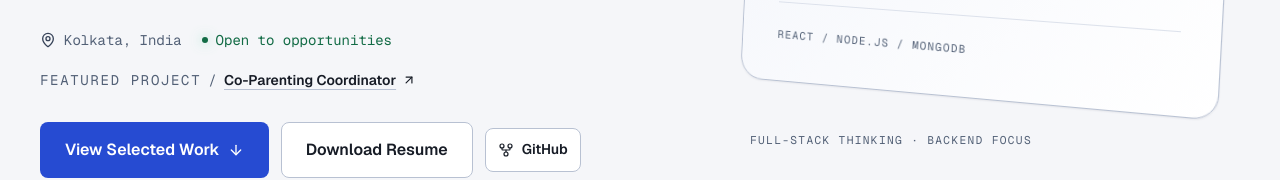
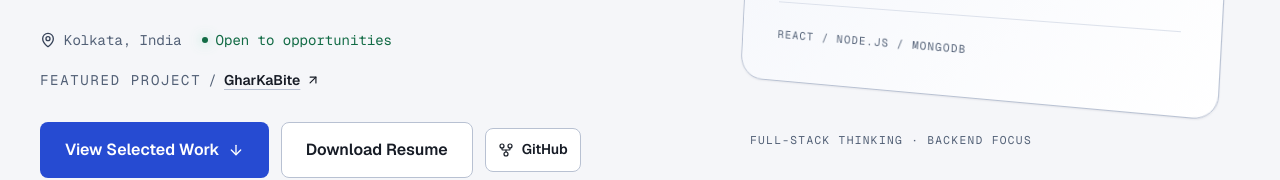
Before and after one commit to pauldhrupad/Portfolio, a Next.js app: page / in a window 1280 px wide. Shown: the part 534-714 px from the top of the page. Built offline with nearby package versions, Linux system fonts and the light colour scheme; no server answers.

Commit message:
Replace selected projects with verified three-project lineup

```diff
--- a/src/app/sitemap.ts
+++ b/src/app/sitemap.ts
@@ -1,10 +1,11 @@
 import type { MetadataRoute } from "next";
 import { projects } from "@/data/projects";
 import { siteConfig } from "@/data/site";
+import { hasPublishedCaseStudy } from "@/lib/projects";
 
 export default function sitemap(): MetadataRoute.Sitemap {
   const projectPages = projects
-    .filter((project) => project.caseStudy)
+    .filter(hasPublishedCaseStudy)
     .map((project) => ({
       url: `${siteConfig.url}/projects/${project.slug}`,
       changeFrequency: "monthly" as const,
--- a/src/components/project/ProjectBrowserPreview.tsx
+++ b/src/components/project/ProjectBrowserPreview.tsx
@@ -22,7 +22,7 @@ export function ProjectBrowserPreview({ project }: ProjectBrowserPreviewProps) {
           <span className="size-2.5 rounded-full bg-[#66d9a8]/75" />
         </div>
         <div className="mx-auto max-w-[70%] truncate rounded-full border border-border bg-background/70 px-4 py-1 font-mono text-[0.68rem] text-text-muted sm:text-xs">
-          {domain}
+          Illustrative preview · {domain}
         </div>
       </div>
 
--- a/src/components/project/ProjectCaseStudy.tsx
+++ b/src/components/project/ProjectCaseStudy.tsx
@@ -5,14 +5,14 @@ import { SectionReveal } from "@/components/motion/Reveal";
 import { Badge } from "@/components/ui/Badge";
 import { ButtonLink } from "@/components/ui/Button";
 import { TechBadge } from "@/components/ui/TechBadge";
-import type { Project } from "@/types/portfolio";
+import type { CoordinationCaseStudy, Project } from "@/types/portfolio";
 import { ArchitectureDiagram } from "./ArchitectureDiagram";
 import { CaseStudySection } from "./CaseStudySection";
 import { ProjectBrowserPreview } from "./ProjectBrowserPreview";
 import { WorkflowDiagram } from "./WorkflowDiagram";
 
 type ProjectCaseStudyProps = {
-  project: Project & { caseStudy: NonNullable<Project["caseStudy"]> };
+  project: Project & { caseStudy: CoordinationCaseStudy };
 };
 
 export function ProjectCaseStudy({ project }: ProjectCaseStudyProps) {
--- a/src/components/project/ProjectGallery.tsx
+++ b/src/components/project/ProjectGallery.tsx
@@ -7,6 +7,7 @@ import { useTheme } from "@/components/layout/ThemeProvider";
 import { ButtonLink } from "@/components/ui/Button";
 import { TechBadge } from "@/components/ui/TechBadge";
 import type { Project } from "@/types/portfolio";
+import { hasPublishedCaseStudy } from "@/lib/projects";
 
 const GalleryCanvas = dynamic(() => import("@/components/three/GalleryCanvas"), { ssr: false });
 
@@ -55,6 +56,7 @@ export function ProjectGallery({ projects }: { projects: Project[] }) {
       </div>
       <button type="button" aria-label="Next project" onClick={() => move(1)}><ArrowRight size={18} /></button>
     </div>
+    <p className="mt-3 text-center font-mono text-xs text-text-muted">Illustrative preview · {project.previewTitle}</p>
     <div className="gallery-info glass-panel" aria-live="polite" aria-atomic="true">
       <div>
         <p className="font-mono text-xs uppercase tracking-widest text-accent-primary-soft">{project.category}{project.status ? ` / ${project.status.replace("-", " ")}` : ""}</p>
@@ -64,7 +66,7 @@ export function ProjectGallery({ projects }: { projects: Project[] }) {
       <div className="flex flex-col justify-between gap-6">
         <div className="flex flex-wrap gap-2">{(project.homepageTechnologies ?? project.technologies).map((technology) => <TechBadge key={technology}>{technology}</TechBadge>)}</div>
         <div className="flex flex-wrap gap-3">
-          {project.caseStudy && <ButtonLink href={`/projects/${project.slug}`}>View Case Study <ArrowRight size={16} aria-hidden="true" /></ButtonLink>}
+          {hasPublishedCaseStudy(project) && <ButtonLink href={`/projects/${project.slug}`}>View Case Study <ArrowRight size={16} aria-hidden="true" /></ButtonLink>}
           {project.demo && <ButtonLink href={project.demo} target="_blank" variant="secondary">Live Demo <ArrowUpRight size={16} aria-hidden="true" /></ButtonLink>}
           {project.github && <ButtonLink href={project.github} target="_blank" variant="secondary">GitHub <ArrowUpRight size={16} aria-hidden="true" /></ButtonLink>}
         </div>
--- a/src/components/sections/Hero.tsx
+++ b/src/components/sections/Hero.tsx
@@ -5,10 +5,9 @@ import { ButtonLink } from "@/components/ui/Button";
 import { SocialLink } from "@/components/ui/SocialLink";
 import { profile } from "@/data/profile";
 import { projects } from "@/data/projects";
+import { hasPublishedCaseStudy } from "@/lib/projects";
 
-const featuredProject = projects.find(
-  (project) => project.featured && project.caseStudy,
-);
+const featuredProject = projects.find((project) => project.featured);
 
 export function Hero() {
   return (
@@ -77,7 +76,11 @@ export function Hero() {
                   <span aria-hidden="true">/</span>
                   <a
                     className="inline-flex items-center gap-1.5 font-semibold text-text-primary underline decoration-border-strong underline-offset-4 transition-colors duration-[var(--duration-fast)] hover:text-accent-primary focus-visible:rounded-sm focus-visible:outline-2 focus-visible:outline-offset-4 focus-visible:outline-accent-primary"
-                    href={`/projects/${featuredProject.slug}`}
+                    href={
+                      hasPublishedCaseStudy(featuredProject)
+                        ? `/projects/${featuredProject.slug}`
+                        : featuredProject.demo ?? featuredProject.github
+                    }
                   >
                     {featuredProject.title}
                     <ArrowUpRight aria-hidden="true" className="size-3.5" />
--- a/src/data/experience.ts
+++ b/src/data/experience.ts
@@ -16,10 +16,9 @@ export const experience = [
   {
     id: "smart-india-hackathon-2024",
     title: "Smart India Hackathon 2024",
-    project: "Farm-Market",
     type: "Hackathon / Innovation Experience",
     year: "2024",
-    highlights: ["Developed Farm-Market as an innovation prototype"],
+    highlights: ["Developed an innovation prototype"],
     visible: true,
   },
   {
--- a/src/data/projects.ts
+++ b/src/data/projects.ts
@@ -1,13 +1,52 @@
 import type { Project } from "@/types/portfolio";
 
-export const projects = [
+export const projects: Project[] = [
+  {
+    slug: "gharkabite",
+    title: "GharKaBite",
+    shortDescription:
+      "A food ordering platform for customizable thalis, cart and checkout, order tracking, and kitchen administration with manual UPI verification.",
+    longDescription:
+      "A Next.js application connecting a customer storefront to a kitchen admin dashboard. Customers customize thalis, manage a cart, and track orders stored in MongoDB. Auth.js handles sign-in, while the server validates menu availability, delivery, pricing, and order transitions. Online orders require manual UPI payment verification by an admin. Subscription management supports plan offerings, meal credits, and pause, resume, and cancellation workflows. Plan purchases use a separate preview flow that collects no money.",
+    category: "Full-Stack Food Ordering Platform",
+    technologies: [
+      "Next.js",
+      "React",
+      "JavaScript",
+      "Tailwind CSS",
+      "Auth.js",
+      "bcryptjs",
+      "MongoDB",
+      "Mongoose",
+      "Cloudinary",
+      "Geoapify",
+      "Leaflet",
+      "Vitest",
+    ],
+    homepageTechnologies: ["Next.js", "React", "Auth.js", "MongoDB", "Mongoose"],
+    previewEyebrow: "Kitchen and storefront",
+    previewTitle: "Food ordering overview",
+    previewFeatures: ["Customizable thalis", "Cart and checkout", "Order tracking", "Kitchen dashboard"],
+    featured: true,
+    github: "https://github.com/pauldhrupad/GharKaBite",
+    demo: "https://gharkabite.vercel.app",
+    highlights: [
+      "Configurable thalis with required choices and optional add-ons",
+      "Admin menu management, daily availability, and preparation tools",
+      "Cart, server-calculated checkout, and MongoDB order persistence",
+      "Auth.js sign-in and server-side admin authorization",
+      "Manual UPI proof review and admin confirmation or rejection",
+      "Subscription management and meal credits, with preview-only plan purchases",
+    ],
+    status: "prototype",
+  },
   {
     slug: "co-parenting-coordinator",
     title: "Co-Parenting Coordinator",
     shortDescription:
       "A shared workspace for separated parents to coordinate custody schedules, shared expenses, communication, approvals and disputes, and auditable family activity.",
     longDescription:
-      "A shared workspace for custody planning, expense workflows, family messages, notifications, exports, and append-only application records.",
+      "A family-scoped MERN workspace with JWT authentication and server-side membership checks. Parents coordinate custody events and swap requests, review shared expenses through proposed, approved, disputed, and settled states, and communicate through append-only messages. MongoDB transactions connect business changes to timestamped audit records. Email notifications and PDF/CSV exports support follow-up and portable review of family activity. Audit guarantees are enforced at the application layer.",
     category: "Full-Stack MERN Application",
     technologies: [
       "React",
@@ -36,7 +75,7 @@ export const projects = [
       "Activity history",
     ],
     previewTitle: "Coordination overview",
-    featured: true,
+    featured: false,
     github: "https://github.com/pauldhrupad/co-parenting-coordinator",
     demo: "https://co-parenting-coordinator.vercel.app",
     highlights: [
@@ -49,6 +88,7 @@ export const projects = [
     ],
     status: "completed",
     caseStudy: {
+      kind: "coordination",
       seoDescription:
         "A detailed case study of Co-Parenting Coordinator, a MERN application for custody scheduling, shared expenses, family communication, audit history, notifications, and exports.",
       heroSummary:
@@ -199,23 +239,28 @@ export const projects = [
     },
   },
   {
-    slug: "ai-powered-resume-screening-system",
-    title: "AI-Powered Resume Screening System",
+    slug: "4d-chess",
+    title: "4D Chess: Chess on a Cube",
     shortDescription:
-      "A résumé screening project whose scope and technical implementation are awaiting confirmation.",
-    category: "AI Project",
-    technologies: [],
+      "A chess variant on the 384-square surface of a 3D cube, with cross-face movement, local two-player and four-player modes, and optional heuristic CPU opponents.",
+    longDescription:
+      "A browser-based game built with React, TypeScript, and Three.js. Six 8-by-8 faces form a 384-square cube-surface board. A custom engine folds movement across edges and enforces team and king-safety rules. Players can orbit and zoom the board, inspect legal destinations, and follow move history. Local two-player matches and four-player team games support optional CPU seats driven by a lightweight move-scoring heuristic. Game state lives in the browser and resets on refresh.",
+    category: "Interactive 3D Strategy Game",
+    technologies: ["React", "TypeScript", "Three.js", "Vite", "Tailwind CSS"],
+    homepageTechnologies: ["React", "TypeScript", "Three.js", "Vite"],
+    previewEyebrow: "Cube-surface chess",
+    previewTitle: "Six faces, 384 squares",
+    previewFeatures: ["Cross-face movement", "Two-player matches", "Four-player teams", "Optional CPU seats"],
     featured: false,
-  },
-  {
-    slug: "farm-market",
-    title: "Farm-Market",
-    shortDescription:
-      "A Smart India Hackathon 2024 innovation prototype. Detailed features and implementation information are pending verification.",
-    year: "2024",
-    category: "Hackathon / Innovation Project",
-    technologies: ["HTML", "CSS", "JavaScript", "React"],
-    featured: false,
+    github: "https://github.com/pauldhrupad/3d-Cube-Chess-Game",
+    highlights: [
+      "384 squares across six 8-by-8 cube faces",
+      "Custom movement rules that fold across cube edges",
+      "Local two-player and four-player team modes",
+      "Interactive Three.js board with orbit, zoom, and move animation",
+      "Legal-move guidance, check indicators, and move history",
+      "Optional CPU seats using a move-scoring heuristic",
+    ],
     status: "prototype",
   },
-] satisfies Project[];
+];
--- /dev/null
+++ b/src/lib/projects.ts
@@ -0,0 +1,8 @@
+import type { CoordinationCaseStudy, Project } from "@/types/portfolio";
+
+export function hasPublishedCaseStudy(
+  project: Project,
+): project is Project & { caseStudy: CoordinationCaseStudy } {
+  // Additional case-study templates are scheduled for Phase 4.
+  return project.caseStudy?.kind === "coordination";
+}
```
Also changed, not shown: src/app/projects/[slug]/page.tsx (+4 -3 lines), src/components/sections/AdditionalDimensions.tsx (+4 -4 lines), src/types/portfolio.ts (+34 -13 lines), 2 other files (tests, documents, lock files or other folders).
